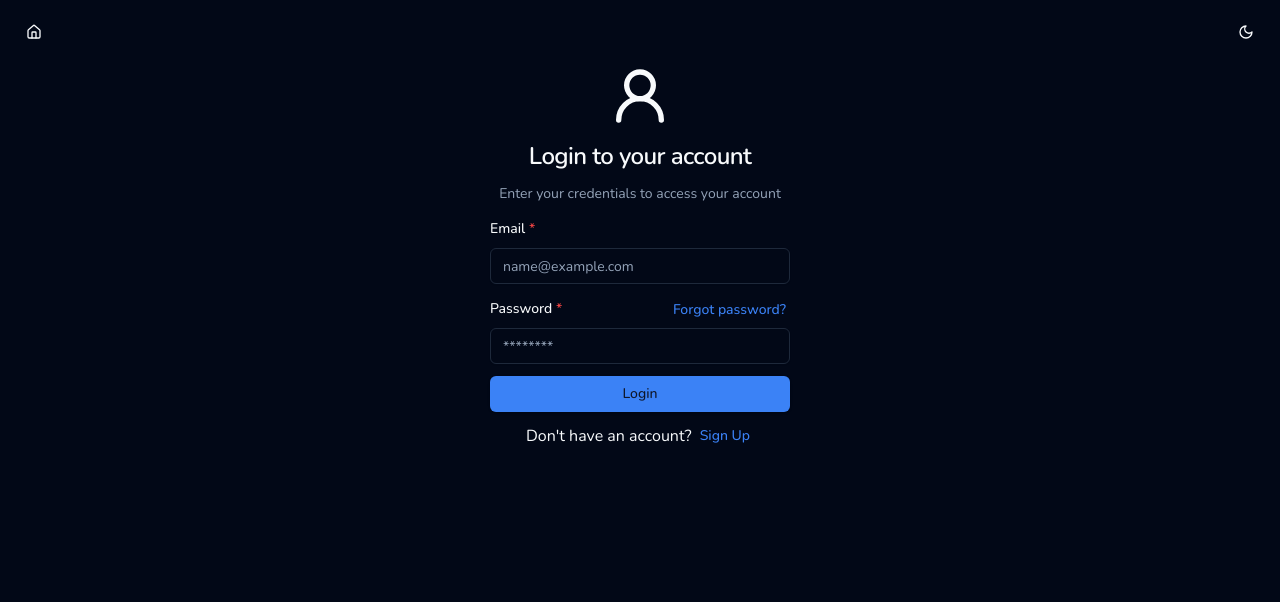
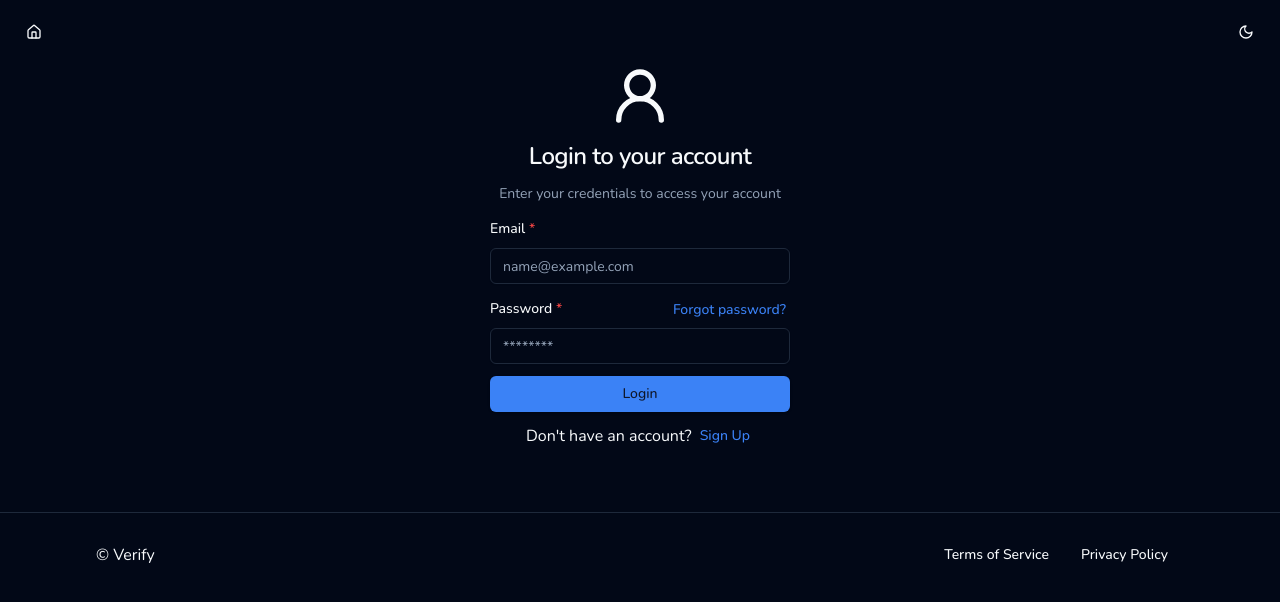
Before and after one commit to TheRealYT/otp, a React (Vite) app: page /login in a window 1280 px wide. Shown: the top 602 px of the page. Built offline with nearby package versions, Linux system fonts and the light colour scheme.

Commit message:
add footer

```diff
--- a/src/pages/SignupPage.tsx
+++ b/src/pages/SignupPage.tsx
@@ -12,7 +12,6 @@ import {Link, useNavigate} from 'react-router-dom';
 import {useToast} from '@/hooks/use-toast.ts';
 import {WithCheckIcon} from '@/ui/WithCheckIcon.tsx';
 import {handleErrorResponse} from '@/lib/error.ts';
-import React from 'react';
 
 export default function SignupPage() {
     return <section className="">
--- a/src/ui/PreLoginLayout.tsx
+++ b/src/ui/PreLoginLayout.tsx
@@ -1,6 +1,9 @@
-import {Navigate, Outlet} from 'react-router-dom';
+import {Link, Navigate, Outlet} from 'react-router-dom';
 import ActionNav from '@/ui/ActionNav.tsx';
 import {useAuthStore} from '@/store/auth.ts';
+import {COMPANY} from '@/constants.ts';
+import {Button} from '@/components/ui/button.tsx';
+import LegalDialog from '@/pages/home/LegalDialog.tsx';
 
 export default function PreLoginLayout({redirect = true}) {
     const {user} = useAuthStore();
@@ -9,11 +12,27 @@ export default function PreLoginLayout({redirect = true}) {
         return <Navigate to="/user"/>;
 
     return <>
+        <LegalDialog/>
         <header>
             <ActionNav/>
         </header>
         <main>
             <Outlet/>
         </main>
+
+        <footer className="border-t mt-12 px-24 py-6">
+            <div className="max-md:flex-col-reverse max-md:gap-y-6 flex items-center justify-between">
+                <p>&copy; {COMPANY}</p>
+
+                <div>
+                    <Button variant="ghost" asChild>
+                        <Link to="#tos">Terms of Service</Link>
+                    </Button>
+                    <Button variant="ghost" asChild>
+                        <Link to="#pp">Privacy Policy</Link>
+                    </Button>
+                </div>
+            </div>
+        </footer>
     </>;
 }
```
